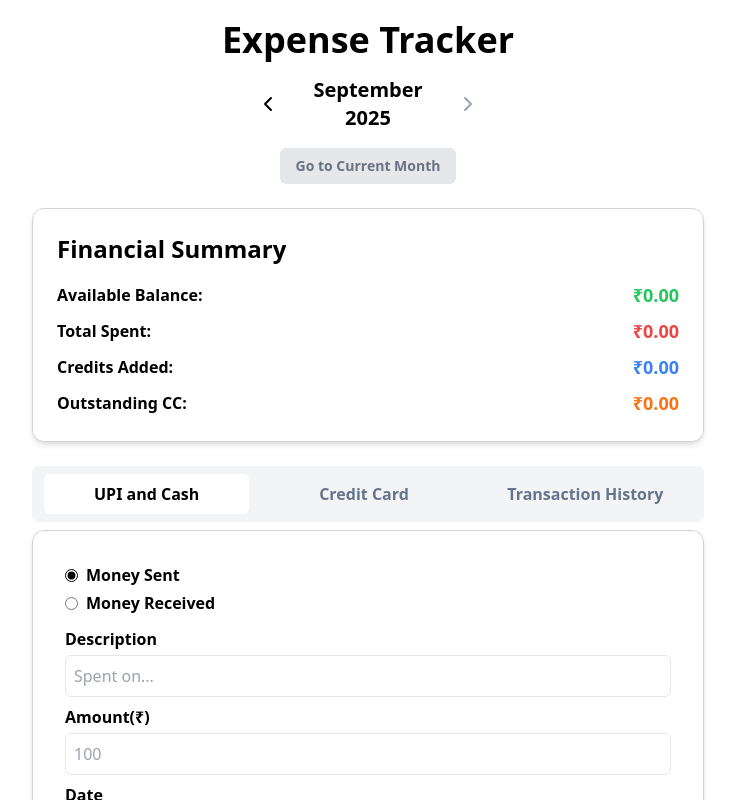
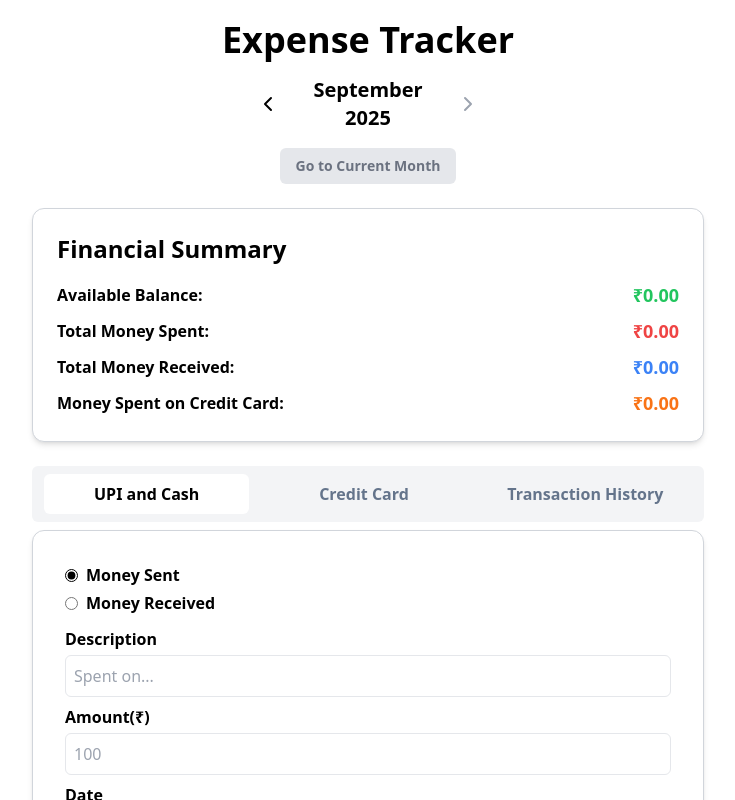
Before and after one commit to KathulaDeepthilatha/ExpenseLog, a React (Vite) app in the folder client/: page / in a window 1280 px wide. Shown: the top 800 px of the page, without its empty margins (272-1007 px from the left). Built offline with nearby package versions, Linux system fonts and the light colour scheme; no server answers.

Commit message:
Modified Financial Naming

```diff
--- a/client/src/components/FinancialSummary.js
+++ b/client/src/components/FinancialSummary.js
@@ -16,17 +16,17 @@ const FinancialSummary = ({ summary }) => {
       </div>
 
       <div className="flex justify-between items-center mb-2">
-        <p>Total Spent:</p>
+        <p>Total Money Spent:</p>
         <p className="font-semibold text-lg text-red-500">₹{formatAmount(summary.totalSpent)}</p>
       </div>
 
       <div className="flex justify-between items-center mb-2">
-        <p>Credits Added:</p>
+        <p>Total Money Received:</p>
         <p className="font-semibold text-lg text-blue-500">₹{formatAmount(summary.creditsAdded)}</p>
       </div>
 
       <div className="flex justify-between items-center">
-        <p>Outstanding CC:</p>
+        <p>Money Spent on Credit Card:</p>
         <p className="font-semibold text-lg text-orange-500">₹{formatAmount(summary.outstandingCc)}</p>
       </div>
     </div>
```
